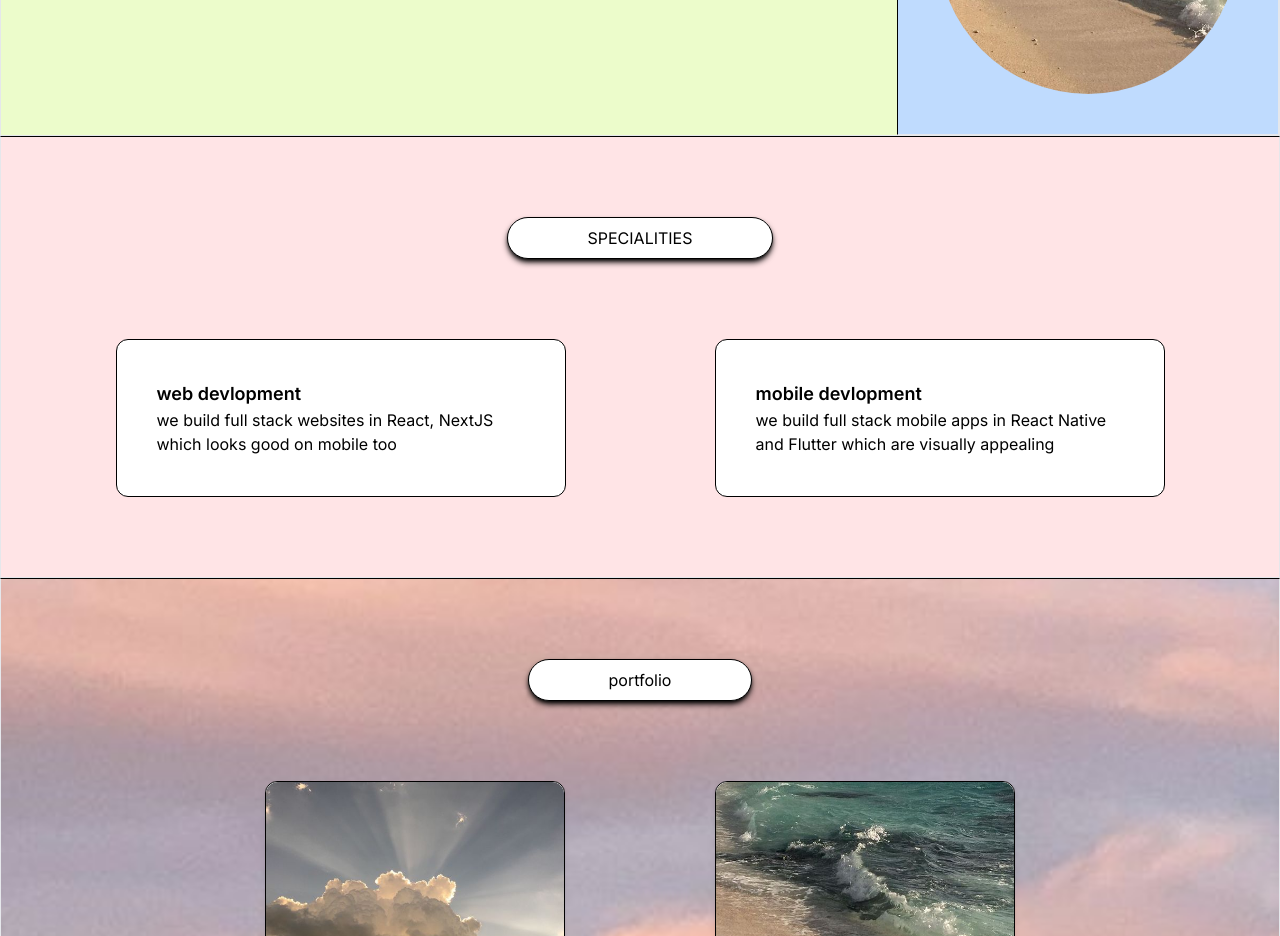
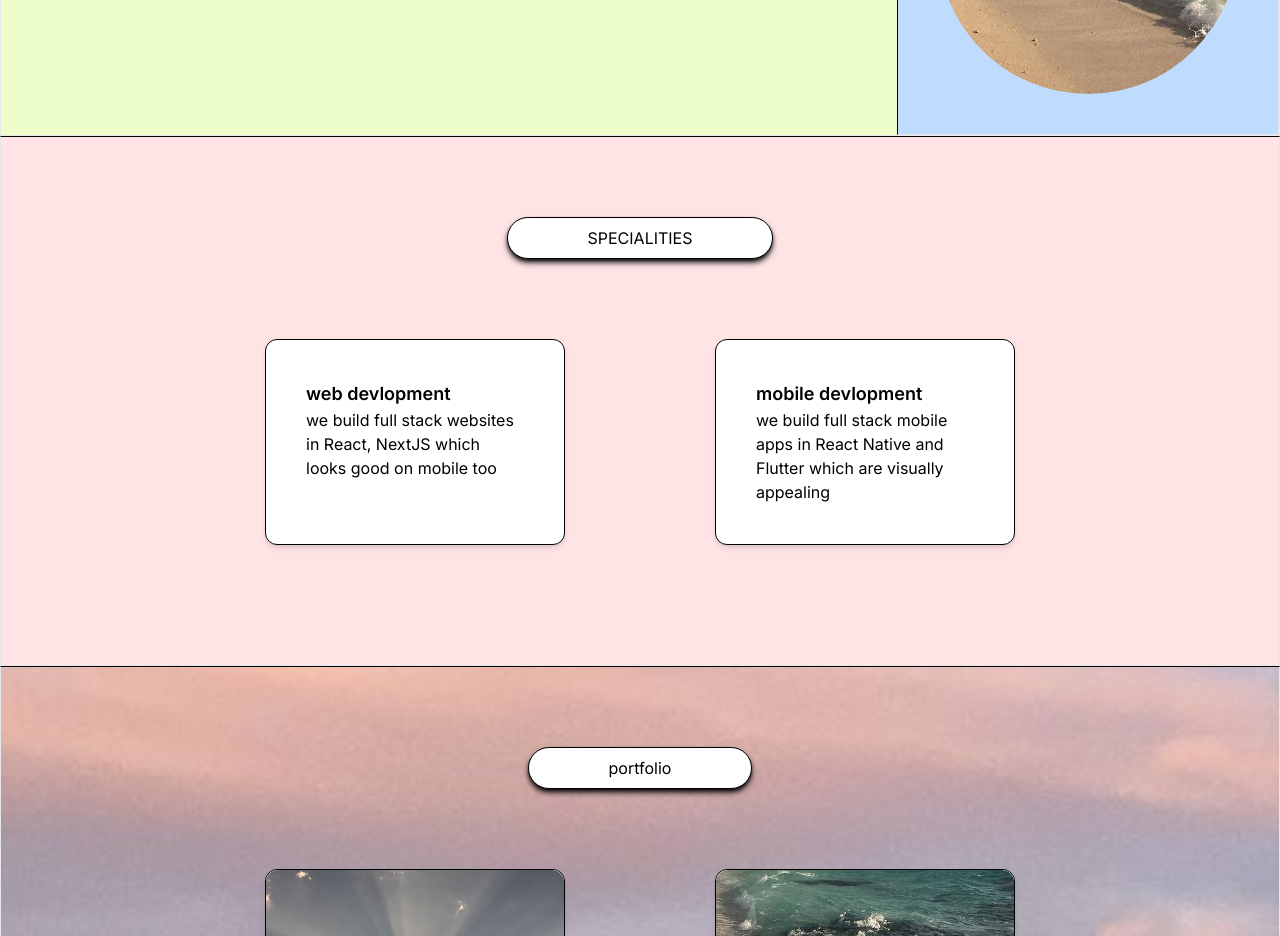
Before and after one commit to diniftryn/whiztech-portfolio, a Next.js app: page / in a window 1280 px wide. Shown: the part 940-1876 px from the top of the page. Built offline with nearby package versions, Linux system fonts and the light colour scheme.

Commit message:
modify services cards to show column for small devices and row for larger devices

```diff
--- a/components/Services.tsx
+++ b/components/Services.tsx
@@ -15,19 +15,19 @@ export default function Services() {
   ];
 
   return (
-    <section id="services" className="w-full bg-rose-100 py-20 border border-t-black">
+    <section id="services" className="w-full bg-rose-100 py-20 border border-t-black flex flex-col justify-center items-center">
       <div className="pb-20 flex justify-center">
         <RoundHeader text="SPECIALITIES" />
       </div>
 
-      <div className="flex justify-center px-5 md:px-10 max-w-[1500px]">{content && content.map(content => <Specialities key={content.header} header={content.header} description={content.description} />)}</div>
+      <div className="md:flex md:justify-between sm:justify-center px-5 md:px-10 max-w-[1500px]">{content && content.map(content => <Specialities key={content.header} header={content.header} description={content.description} />)}</div>
     </section>
   );
 }
 
 function Specialities({ header, description }: { header: string; description: string }) {
   return (
-    <div className="bg-white flex-1 max-w-[450px] mx-2 md:mx-10 lg:mx-auto p-5 md:p-10 rounded-xl border border-black">
+    <div className="bg-white max-w-[450px] mx-2 md:mx-10 lg:mx-auto border rounded-xl border-black md:w-1/2 lg:w-1/3 mb-10 shadow-md p-10">
       <h1 className="text-lg font-semibold">{header}</h1>
       <h3>{description}</h3>
     </div>
```
